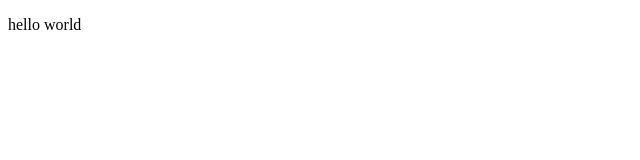
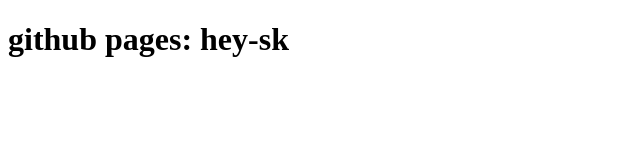
Before and after one commit to Hey-sk/hey-sk.github.io, a plain HTML site: page index.html in a window 1280 px wide. Shown: the whole page, without its empty margins (0-640 px from the left). Drawn offline with Linux system fonts and the light colour scheme.

Commit message:
updated header

```diff
--- a/index.html
+++ b/index.html
@@ -7,6 +7,6 @@
     <title>github pages- hey-sk</title>
 </head>
 <body>
-    <p>hello world</p>
+    <h1>github pages: hey-sk</h1>
 </body>
 </html>
```
